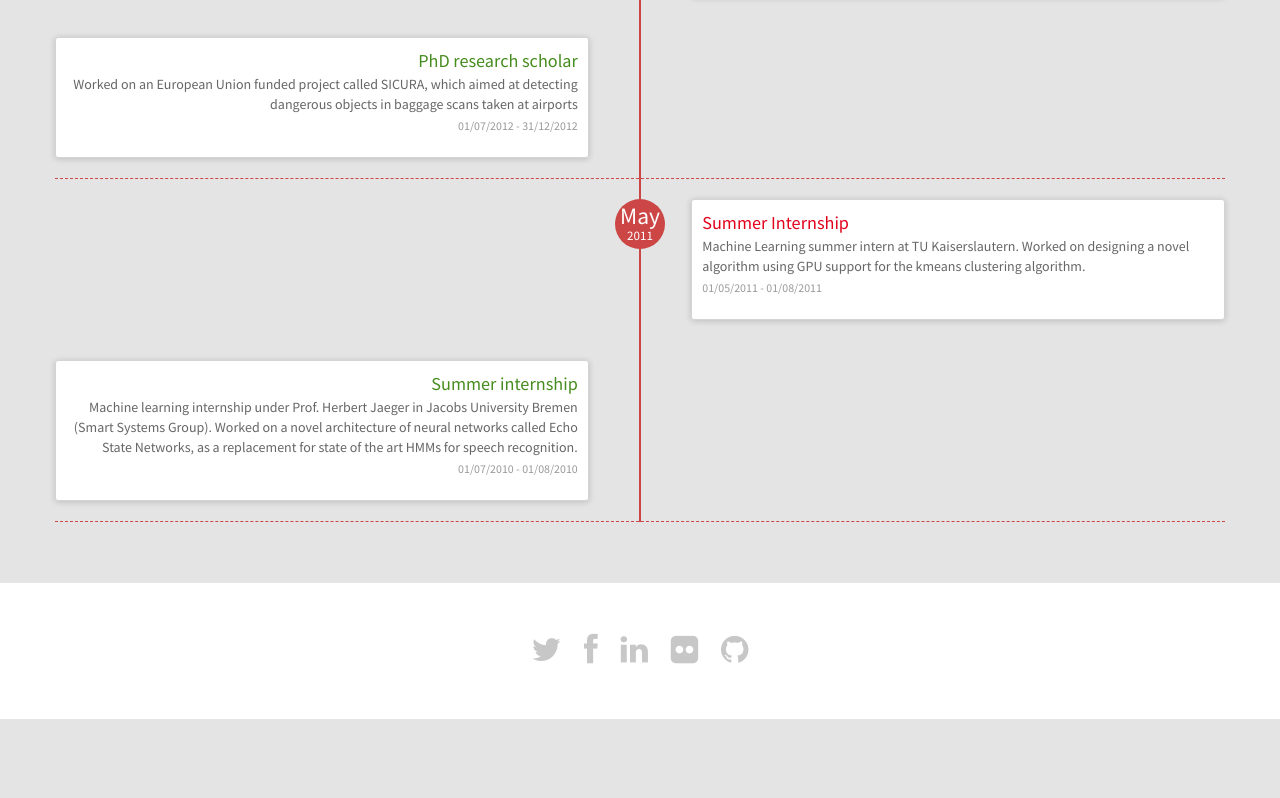
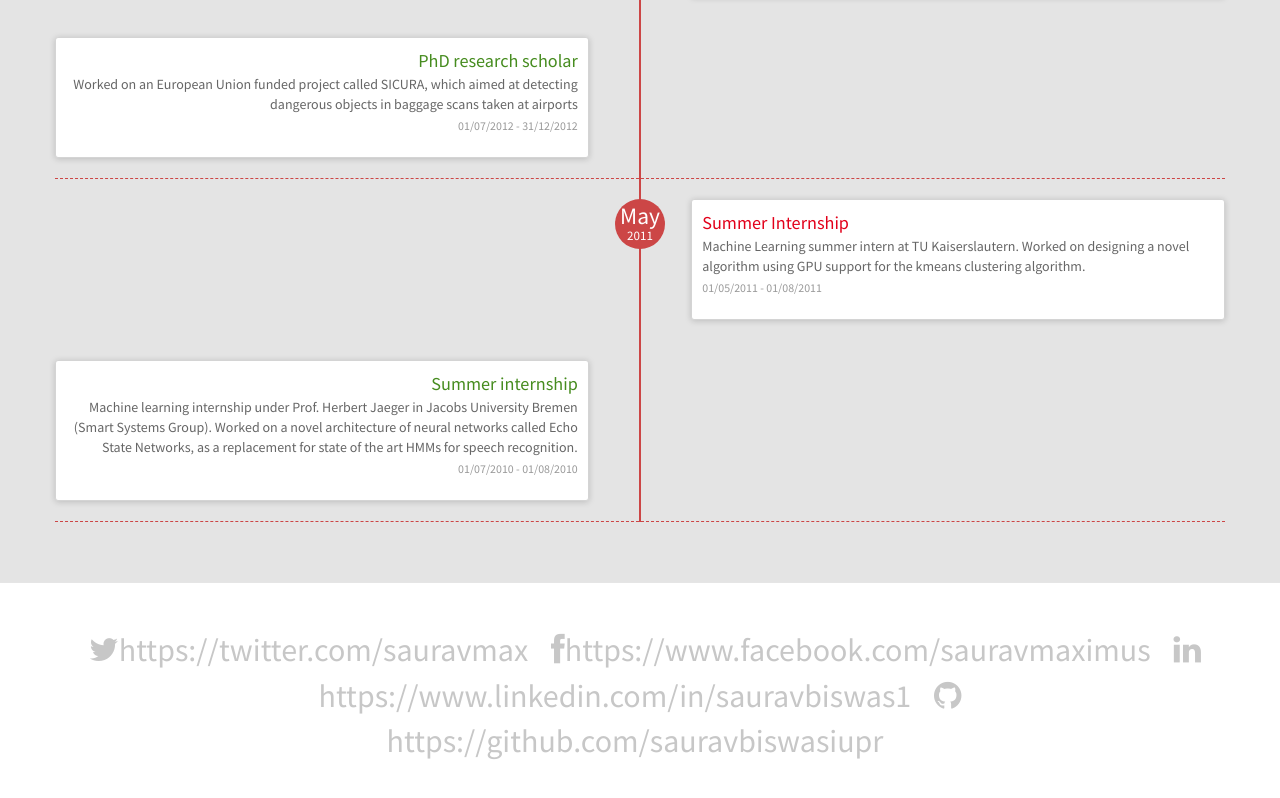
Before and after one commit to sauravbiswasiupr/myWebSite, a website: page index.html in a window 1280 px wide. Shown: the part 2828-3626 px from the top of the page. Before the commit the page ends 3547 px from the top, so only its background shows below. Drawn offline with Linux system fonts and the light colour scheme.

Commit message:
Added social network links

```diff
--- a/index.html
+++ b/index.html
@@ -620,11 +620,10 @@ Interesting , isn't it ? Well in short , this is the best way to sum myself up ,
     <footer>
         <div class="container">
             <div class="social text-center">
-                <a href="#"><i class="fa fa-twitter"></i></a>
-                <a href="#"><i class="fa fa-facebook"></i></a>
-                <a href="#"><i class="fa fa-linkedin"></i></a>
-                <a href="#"><i class="fa fa-flickr"></i></a>
-                <a href="#"><i class="fa fa-github"></i></a>
+                <a href="#"><i class="fa fa-twitter"></i>https://twitter.com/sauravmax</a>
+                <a href="#"><i class="fa fa-facebook"></i>https://www.facebook.com/sauravmaximus</a>
+                <a href="#"><i class="fa fa-linkedin"></i>https://www.linkedin.com/in/sauravbiswas1</a>
+                <a href="#"><i class="fa fa-github"></i>https://github.com/sauravbiswasiupr</a>
             </div>
 
             <div class="clear"></div>
```
